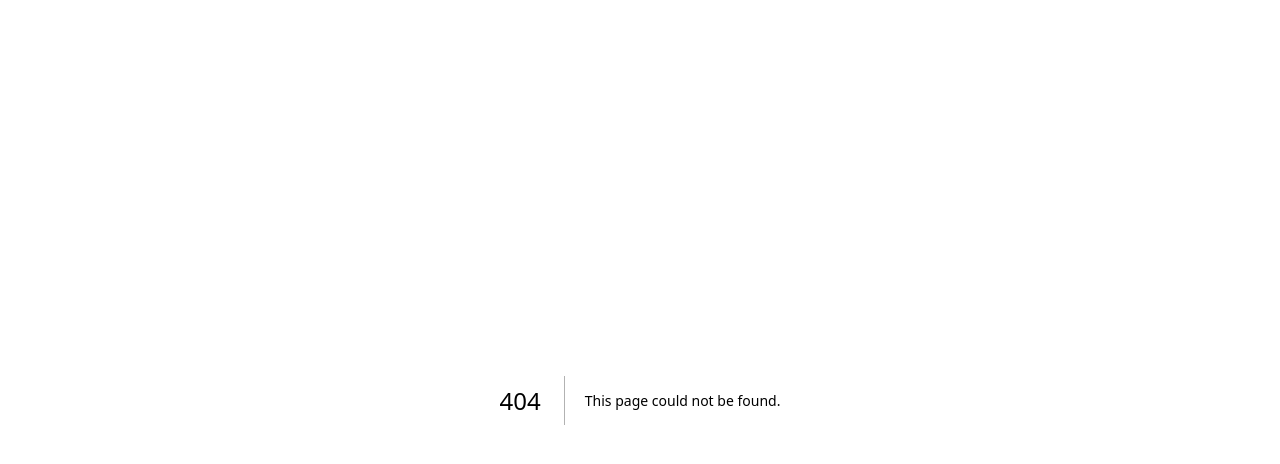
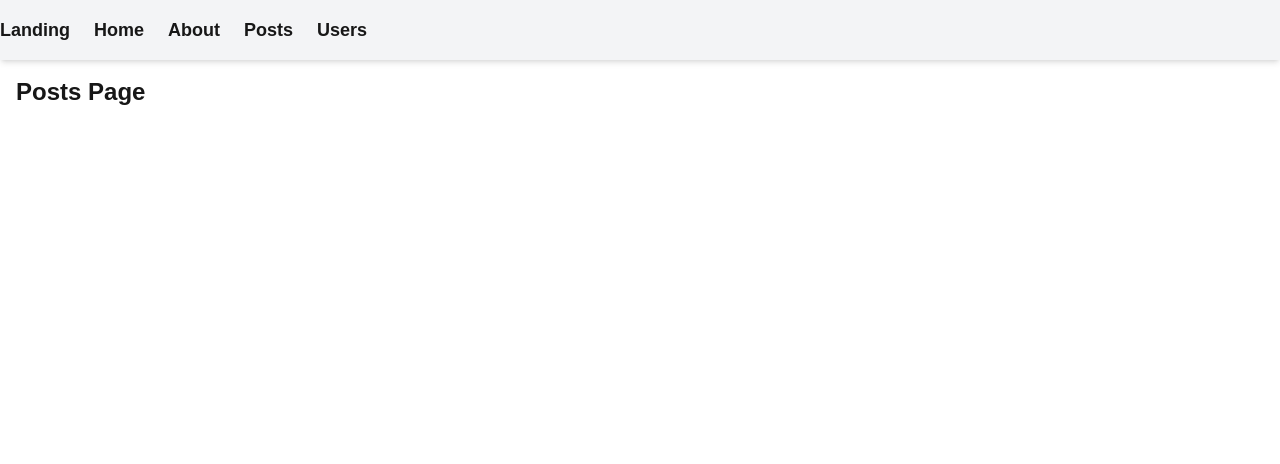
Before and after one commit to KiriManii/alx-project-0x02-setup, a Next.js app in the folder alx-project-0x02/: page /posts in a window 1280 px wide. Before the commit this address had no page. Shown: the top 464 px of the page. Built offline with nearby package versions, Linux system fonts and the light colour scheme.

Commit message:
feat(routing): add Posts page with Header

```diff
--- /dev/null
+++ b/alx-project-0x02/pages/posts.tsx
@@ -0,0 +1,15 @@
+import React from 'react';
+import Header from '@/components/layout/Header';
+
+const PostsPage: React.FC = () => {
+  return (
+    <>
+      <Header />
+      <main className="container mx-auto p-4">
+        <h1 className="text-2xl font-bold">Posts Page</h1>
+      </main>
+    </>
+  );
+};
+
+export default PostsPage;
```
